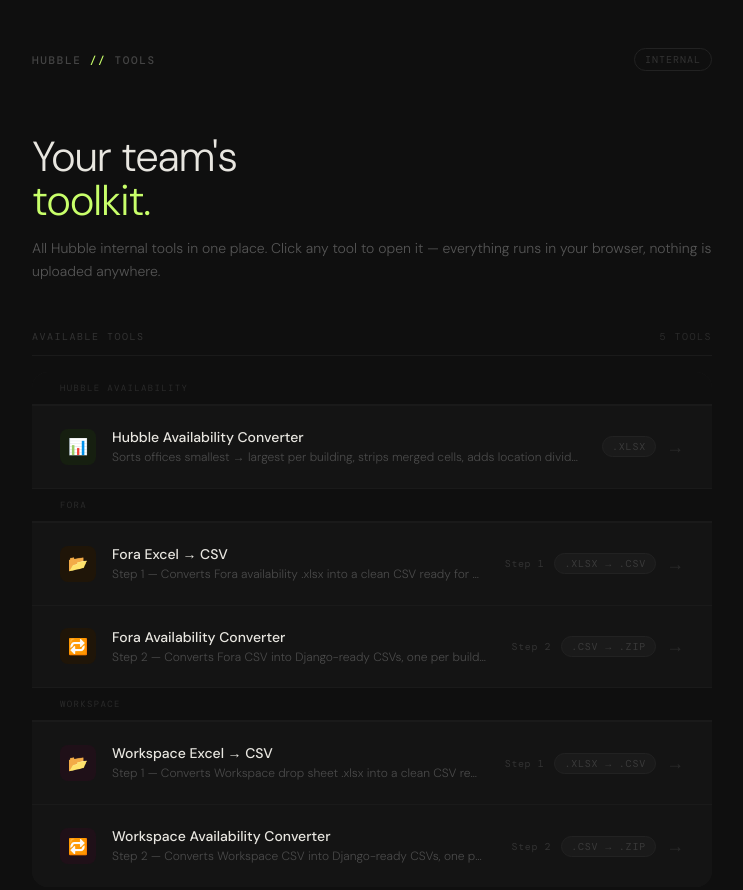
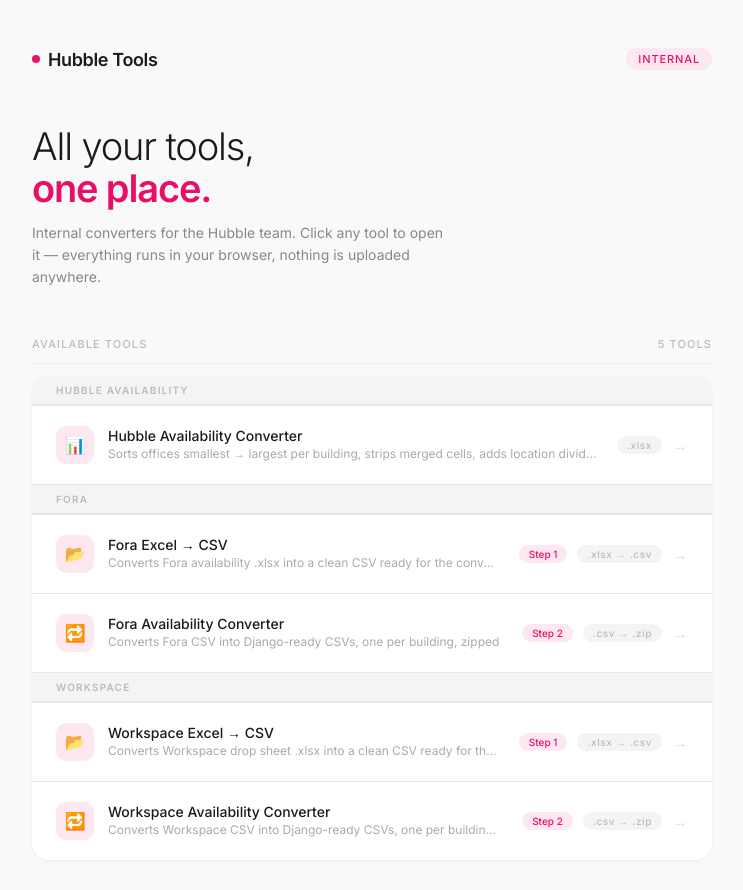
Before and after one commit to sarahahmedh/hubble-availability-converters, a plain HTML site: page index.html in a window 1280 px wide. Shown: the top 890 px of the page, without its empty margins (268-1011 px from the left). Drawn offline with nearby package versions, Linux system fonts and the light colour scheme.

Commit message:
Add files via upload

```diff
--- a/index.html
+++ b/index.html
@@ -4,13 +4,13 @@
 <meta charset="UTF-8">
 <meta name="viewport" content="width=device-width, initial-scale=1.0">
 <title>Hubble Tools</title>
-<link href="https://fonts.googleapis.com/css2?family=DM+Sans:wght@300;400;500&family=DM+Mono:wght@400;500&display=swap" rel="stylesheet">
+<link href="https://fonts.googleapis.com/css2?family=Inter:wght@300;400;500;600&display=swap" rel="stylesheet">
 <style>
   * { box-sizing: border-box; margin: 0; padding: 0; }
   body {
-    font-family: 'DM Sans', sans-serif;
-    background: #0f0f0f;
-    color: #e8e6e0;
+    font-family: 'Inter', sans-serif;
+    background: #f9f9f9;
+    color: #1a1a1a;
     min-height: 100vh;
     padding: 48px 24px 80px;
     display: flex;
@@ -23,26 +23,32 @@
     display: flex;
     align-items: center;
     justify-content: space-between;
-    margin-bottom: 64px;
+    margin-bottom: 56px;
   }
   .wordmark {
-    font-family: 'DM Mono', monospace;
+    display: flex;
+    align-items: center;
+    gap: 8px;
+    font-size: 18px;
+    font-weight: 600;
+    color: #1a1a1a;
+    letter-spacing: -0.02em;
+  }
+  .wordmark-dot {
+    width: 8px;
+    height: 8px;
+    border-radius: 50%;
+    background: #e70f67;
+  }
+  .tag {
     font-size: 11px;
     font-weight: 500;
-    letter-spacing: 0.15em;
+    letter-spacing: 0.08em;
     text-transform: uppercase;
-    color: #444;
-  }
-  .wordmark span { color: #c8ff6a; }
-  .tag {
-    font-family: 'DM Mono', monospace;
-    font-size: 10px;
-    letter-spacing: 0.1em;
-    text-transform: uppercase;
-    color: #333;
-    border: 1px solid #222;
+    color: #e70f67;
+    background: #fde8f1;
     border-radius: 20px;
-    padding: 4px 10px;
+    padding: 4px 12px;
   }
   .hero {
     width: 100%;
@@ -50,36 +56,37 @@
     margin-bottom: 48px;
   }
   .hero h1 {
-    font-size: 42px;
+    font-size: 38px;
     font-weight: 300;
     letter-spacing: -0.03em;
-    line-height: 1.05;
-    margin-bottom: 14px;
+    line-height: 1.1;
+    margin-bottom: 12px;
+    color: #1a1a1a;
   }
-  .hero h1 em { font-style: normal; color: #c8ff6a; }
+  .hero h1 strong {
+    font-weight: 600;
+    color: #e70f67;
+  }
   .hero p {
     font-size: 14px;
-    color: #555;
-    font-weight: 300;
+    color: #888;
+    font-weight: 400;
     line-height: 1.6;
+    max-width: 420px;
   }
   .section-label {
     width: 100%;
     max-width: 680px;
-    font-family: 'DM Mono', monospace;
-    font-size: 10px;
-    letter-spacing: 0.15em;
+    font-size: 11px;
+    font-weight: 500;
+    letter-spacing: 0.1em;
     text-transform: uppercase;
-    color: #333;
-    margin-bottom: 16px;
+    color: #bbb;
+    margin-bottom: 12px;
     padding-bottom: 12px;
-    border-bottom: 1px solid #1a1a1a;
+    border-bottom: 1px solid #eee;
     display: flex;
     justify-content: space-between;
-    align-items: center;
-  }
-  .section-label span {
-    color: #2a2a2a;
   }
   .tools {
     width: 100%;
@@ -87,52 +94,58 @@
     display: flex;
     flex-direction: column;
     gap: 1px;
-    background: #1a1a1a;
+    background: #e8e8e8;
     border-radius: 16px;
     overflow: hidden;
-    margin-bottom: 32px;
+    margin-bottom: 12px;
+    box-shadow: 0 1px 3px rgba(0,0,0,0.06);
+  }
+  .group-label {
+    background: #f4f4f4;
+    padding: 8px 24px;
+    font-size: 10px;
+    font-weight: 600;
+    letter-spacing: 0.12em;
+    text-transform: uppercase;
+    color: #bbb;
+    border-bottom: 1px solid #e8e8e8;
   }
   .tool {
-    background: #141414;
-    padding: 22px 28px;
+    background: #fff;
+    padding: 20px 24px;
     display: flex;
     align-items: center;
     justify-content: space-between;
-    gap: 24px;
+    gap: 20px;
     text-decoration: none;
     color: inherit;
-    transition: background 0.15s;
+    transition: background 0.12s;
   }
-  .tool:hover { background: #181818; }
-  .tool:hover .tool-arrow { color: #c8ff6a; transform: translateX(3px); }
-  .tool-left { display: flex; align-items: center; gap: 16px; flex: 1; min-width: 0; }
+  .tool:hover { background: #fdf5f9; }
+  .tool:hover .tool-arrow { color: #e70f67; transform: translateX(3px); }
+  .tool-left { display: flex; align-items: center; gap: 14px; flex: 1; min-width: 0; }
   .tool-icon {
-    width: 36px;
-    height: 36px;
-    border-radius: 8px;
+    width: 38px;
+    height: 38px;
+    border-radius: 10px;
+    background: #fde8f1;
     display: flex;
     align-items: center;
     justify-content: center;
-    font-size: 16px;
+    font-size: 17px;
     flex-shrink: 0;
   }
-  .icon-green { background: #161f10; }
-  .icon-orange { background: #1f1508; }
-  .icon-pink { background: #1f1018; }
   .tool-info { flex: 1; min-width: 0; }
   .tool-name {
     font-size: 14px;
     font-weight: 500;
-    color: #e8e6e0;
-    margin-bottom: 3px;
-    white-space: nowrap;
-    overflow: hidden;
-    text-overflow: ellipsis;
+    color: #1a1a1a;
+    margin-bottom: 2px;
   }
   .tool-desc {
     font-size: 12px;
-    color: #4a4a4a;
-    font-weight: 300;
+    color: #aaa;
+    font-weight: 400;
     line-height: 1.4;
     white-space: nowrap;
     overflow: hidden;
@@ -145,49 +158,37 @@
     flex-shrink: 0;
   }
   .tool-badge {
-    font-family: 'DM Mono', monospace;
     font-size: 10px;
-    letter-spacing: 0.08em;
-    text-transform: uppercase;
-    background: #1a1a1a;
-    color: #3a3a3a;
-    border: 1px solid #222;
+    font-weight: 500;
+    letter-spacing: 0.06em;
+    background: #f4f4f4;
+    color: #bbb;
     border-radius: 20px;
-    padding: 3px 9px;
+    padding: 3px 10px;
     white-space: nowrap;
   }
   .tool-step {
-    font-family: 'DM Mono', monospace;
     font-size: 10px;
-    letter-spacing: 0.06em;
-    color: #333;
+    font-weight: 500;
+    color: #e70f67;
+    background: #fde8f1;
+    border-radius: 20px;
+    padding: 3px 10px;
     white-space: nowrap;
   }
   .tool-arrow {
-    color: #2a2a2a;
-    font-size: 18px;
+    color: #ddd;
+    font-size: 16px;
     transition: color 0.15s, transform 0.15s;
-    line-height: 1;
-  }
-  .group-label {
-    background: #0f0f0f;
-    padding: 10px 28px;
-    font-family: 'DM Mono', monospace;
-    font-size: 9px;
-    letter-spacing: 0.15em;
-    text-transform: uppercase;
-    color: #2a2a2a;
-    border-bottom: 1px solid #1a1a1a;
   }
   footer {
     width: 100%;
     max-width: 680px;
-    margin-top: 32px;
-    padding-top: 24px;
-    border-top: 1px solid #1a1a1a;
-    font-family: 'DM Mono', monospace;
+    margin-top: 40px;
+    padding-top: 20px;
+    border-top: 1px solid #eee;
     font-size: 11px;
-    color: #2a2a2a;
+    color: #ccc;
     display: flex;
     justify-content: space-between;
   }
@@ -196,17 +197,20 @@
 <body>
 
 <header>
-  <div class="wordmark">Hubble <span>//</span> Tools</div>
+  <div class="wordmark">
+    <div class="wordmark-dot"></div>
+    Hubble Tools
+  </div>
   <div class="tag">Internal</div>
 </header>
 
 <div class="hero">
-  <h1>Your team's<br><em>toolkit.</em></h1>
-  <p>All Hubble internal tools in one place. Click any tool to open it — everything runs in your browser, nothing is uploaded anywhere.</p>
+  <h1>All your tools,<br><strong>one place.</strong></h1>
+  <p>Internal converters for the Hubble team. Click any tool to open it — everything runs in your browser, nothing is uploaded anywhere.</p>
 </div>
 
 <div class="section-label">
-  Available tools
+  <span>Available tools</span>
   <span>5 tools</span>
 </div>
 
@@ -216,7 +220,7 @@
 
   <a class="tool" href="Hubble_Availability_Converter.html">
     <div class="tool-left">
-      <div class="tool-icon icon-green">📊</div>
+      <div class="tool-icon">📊</div>
       <div class="tool-info">
         <div class="tool-name">Hubble Availability Converter</div>
         <div class="tool-desc">Sorts offices smallest → largest per building, strips merged cells, adds location dividers</div>
@@ -230,12 +234,12 @@
 
   <div class="group-label">Fora</div>
 
-  <a class="tool" href="Fora_Excel_to_CSV_Converter.html">
+  <a class="tool" href="Fora Excel to CSV Converter.html">
     <div class="tool-left">
-      <div class="tool-icon icon-orange">📂</div>
+      <div class="tool-icon">📂</div>
       <div class="tool-info">
         <div class="tool-name">Fora Excel → CSV</div>
-        <div class="tool-desc">Step 1 — Converts Fora availability .xlsx into a clean CSV ready for the converter</div>
+        <div class="tool-desc">Converts Fora availability .xlsx into a clean CSV ready for the converter</div>
       </div>
     </div>
     <div class="tool-right">
@@ -245,12 +249,12 @@
     </div>
   </a>
 
-  <a class="tool" href="Fora_Availability_Converter.html">
+  <a class="tool" href="Fora Availability Converter.html">
     <div class="tool-left">
-      <div class="tool-icon icon-orange">🔁</div>
+      <div class="tool-icon">🔁</div>
       <div class="tool-info">
         <div class="tool-name">Fora Availability Converter</div>
-        <div class="tool-desc">Step 2 — Converts Fora CSV into Django-ready CSVs, one per building, zipped</div>
+        <div class="tool-desc">Converts Fora CSV into Django-ready CSVs, one per building, zipped</div>
       </div>
     </div>
     <div class="tool-right">
@@ -262,12 +266,12 @@
 
   <div class="group-label">Workspace</div>
 
-  <a class="tool" href="Workspace_Excel_to_CSV_Converter.html">
+  <a class="tool" href="Workspace Excel to CSV Converter.html">
     <div class="tool-left">
-      <div class="tool-icon icon-pink">📂</div>
+      <div class="tool-icon">📂</div>
       <div class="tool-info">
         <div class="tool-name">Workspace Excel → CSV</div>
-        <div class="tool-desc">Step 1 — Converts Workspace drop sheet .xlsx into a clean CSV ready for the converter</div>
+        <div class="tool-desc">Converts Workspace drop sheet .xlsx into a clean CSV ready for the converter</div>
       </div>
     </div>
     <div class="tool-right">
@@ -277,12 +281,12 @@
     </div>
   </a>
 
-  <a class="tool" href="Workspace_Converter.html">
+  <a class="tool" href="Workspace Converter.html">
     <div class="tool-left">
-      <div class="tool-icon icon-pink">🔁</div>
+      <div class="tool-icon">🔁</div>
       <div class="tool-info">
         <div class="tool-name">Workspace Availability Converter</div>
-        <div class="tool-desc">Step 2 — Converts Workspace CSV into Django-ready CSVs, one per building, zipped</div>
+        <div class="tool-desc">Converts Workspace CSV into Django-ready CSVs, one per building, zipped</div>
       </div>
     </div>
     <div class="tool-right">
```
